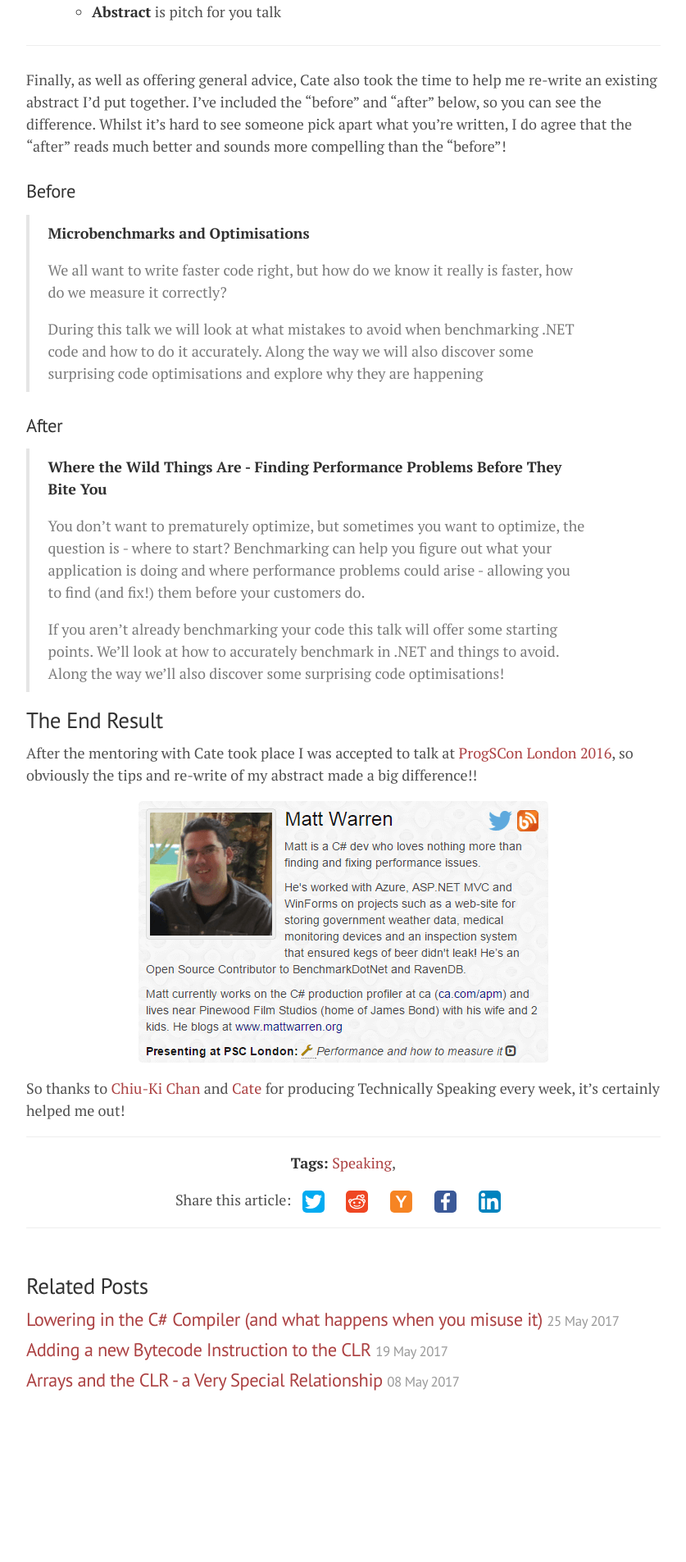
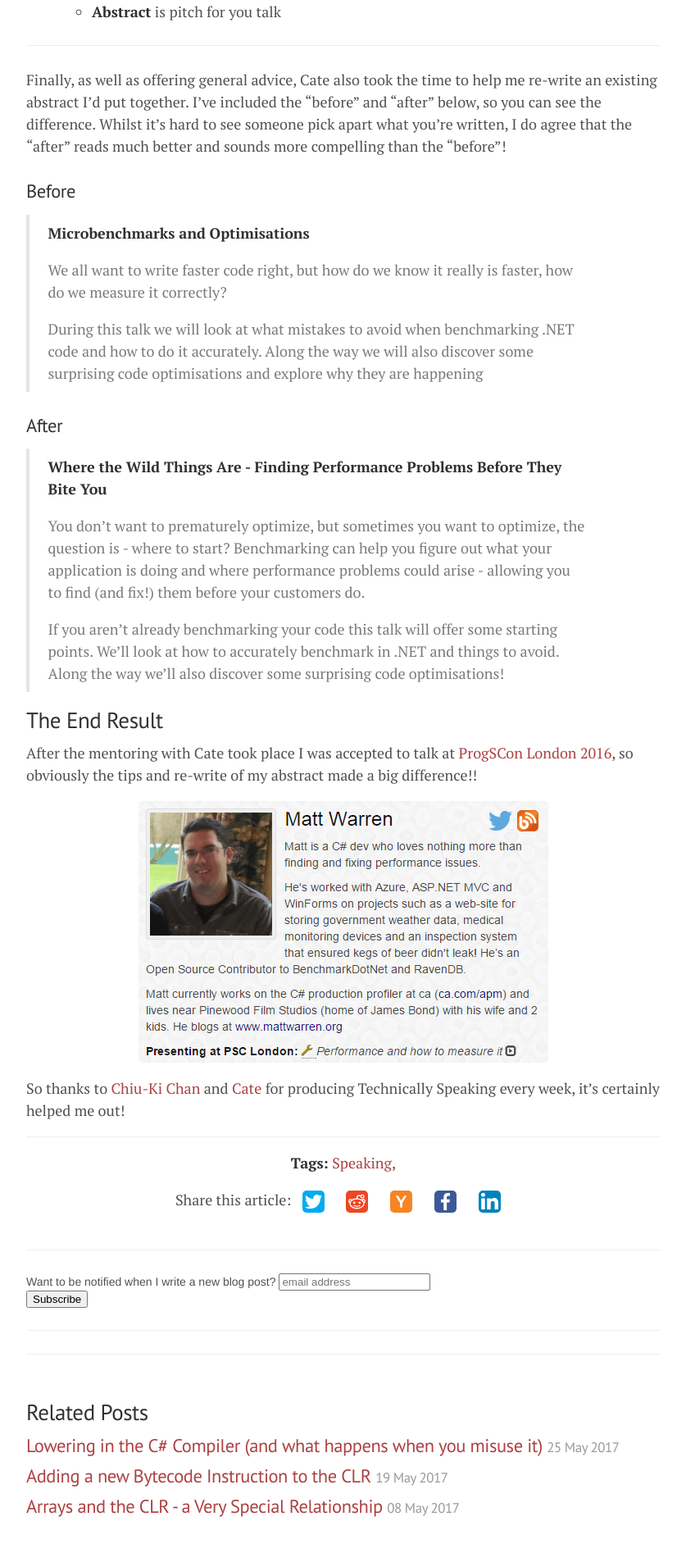
Before and after one commit to mattwarren/mattwarren.github.io, a Jekyll site: the page built from _posts/2016-02-15-technically-speaking-anniversary-mentoring.md, in a window 1280 px wide. Shown: the part 1663-3568 px from the top of the page at 82% size, without its empty margins (221-1058 px from the left). Built offline with Jekyll 4.4.1, drawn with Linux system fonts in a browser that asks for light colours; nearby versions of some CDN libraries; comment, search, counter and statistics services are not loaded; before the commit the page ends 3414 px from its top, so only the background shows below that.

Commit message:
Trying out MailChimp mailing list

```diff
--- a/_layouts/post.html
+++ b/_layouts/post.html
@@ -27,6 +27,30 @@
   <a target="_blank" title="Share on LinkedIn" href="http://www.linkedin.com/shareArticle?mini=true&amp;{{site.url}}{{post.url}}&amp;title={{post.title | uri_escape}}"><img src="{{ base }}/images/social/LinkedIn.svg" height=27 width=27></a>&nbsp;
 </div>
 
+<hr>
+
+<!-- Begin MailChimp Signup Form -->
+<link href="//cdn-images.mailchimp.com/embedcode/horizontal-slim-10_7.css" rel="stylesheet" type="text/css">
+<style type="text/css">
+	#mc_embed_signup{background:#fff; clear:left; font:14px Helvetica,Arial,sans-serif; width:100%;}
+	/* Add your own MailChimp form style overrides in your site stylesheet or in this style block.
+	   We recommend moving this block and the preceding CSS link to the HEAD of your HTML file. */
+</style>
+<div id="mc_embed_signup">
+<form action="//mattwarren.us16.list-manage.com/subscribe/post?u=c3815db05ef6880b0f64df616&amp;id=1f4b3c72df" method="post" id="mc-embedded-subscribe-form" name="mc-embedded-subscribe-form" class="validate" target="_blank" novalidate>
+    <div id="mc_embed_signup_scroll">
+	<label for="mce-EMAIL">Want to be notified when I write a new blog post?</label>
+	<input type="email" value="" name="EMAIL" class="email" id="mce-EMAIL" placeholder="email address" required>
+    <!-- real people should not fill this in and expect good things - do not remove this or risk form bot signups-->
+    <div style="position: absolute; left: -5000px;" aria-hidden="true"><input type="text" name="b_c3815db05ef6880b0f64df616_1f4b3c72df" tabindex="-1" value=""></div>
+    <div class="clear"><input type="submit" value="Subscribe" name="subscribe" id="mc-embedded-subscribe" class="button"></div>
+    </div>
+</form>
+</div>
+<!--End mc_embed_signup-->
+
+<hr>
+
 {% include comments.html %}
 
 <div class="related">
```
